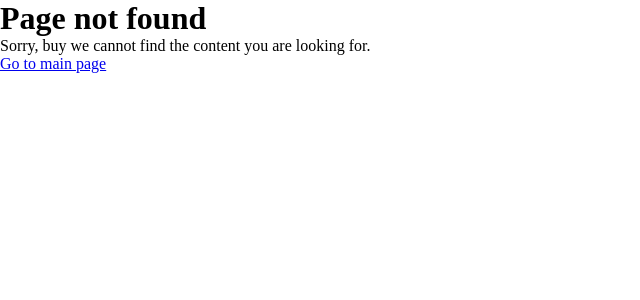
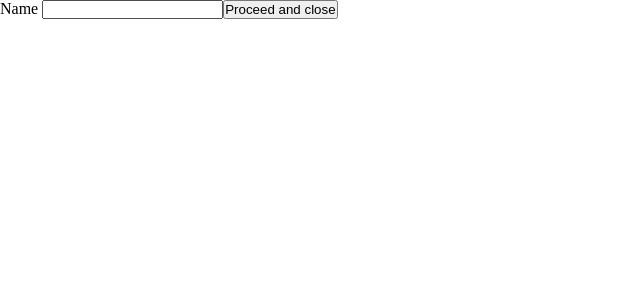
Before and after one commit to krzysztofmeler/take-web-app, a React app: page /administration/add-new-lecturer in a window 1280 px wide. Before the commit this address had no page. Shown: the top 300 px of the page, without its empty margins (0-640 px from the left). Built offline with nearby package versions, Linux system fonts and the light colour scheme.

Commit message:
added: add new lecturer page without real handler

```diff
--- /dev/null
+++ b/src/components/pages/AddNewLecturerPage.tsx
@@ -0,0 +1,29 @@
+import { FC, useEffect, useState } from 'react';
+import { Link } from 'react-router-dom';
+import { TextInput } from '../forms/TextInput';
+import { BasicSelector } from '../forms/BasicSelector';
+import { jsSubmit } from '../../utils/js-submit';
+import { useGetLecturers } from '../../hooks/useGetLecturers.hook';
+import { Lecturer } from '../../model/existing-objects/Lecturer';
+
+const AddNewLecturerPage: FC = () => {
+    const [name, setName] = useState<string>('');
+
+    const submit = () => {
+        console.log('lecturer submit handler'); // todo: add real handling
+    };
+
+    return (
+        <form>
+            <TextInput value={name} updateValue={setName} label="Name" />
+
+            <input
+              onClick={jsSubmit(submit)}
+              type="submit"
+              value="Proceed and close"
+            />
+        </form>
+    );
+};
+
+export { AddNewLecturerPage };
--- a/src/index.tsx
+++ b/src/index.tsx
@@ -9,6 +9,7 @@ import { ContextSelectionPage } from './components/pages/ContextSelectionPage';
 import { AddNewSubjectPage } from './components/pages/AddNewSubjectPage';
 import { SubjectsListPage } from './components/pages/SubjectsListPage';
 import { LecturersListPage } from './components/pages/LecturersListPage';
+import { AddNewLecturerPage } from './components/pages/AddNewLecturerPage';
 
 const root = ReactDOM.createRoot(
     document.getElementById('react-page-root') as HTMLElement,
@@ -20,6 +21,10 @@ root.render(
                 {
                     path: '/administration/lecturers-list',
                     element: <LecturersListPage />,
+                },
+                {
+                  path: '/administration/add-new-lecturer',
+                  element: <AddNewLecturerPage />,
                 },
                 {
                     path: '/administration/subjects-list',
```
